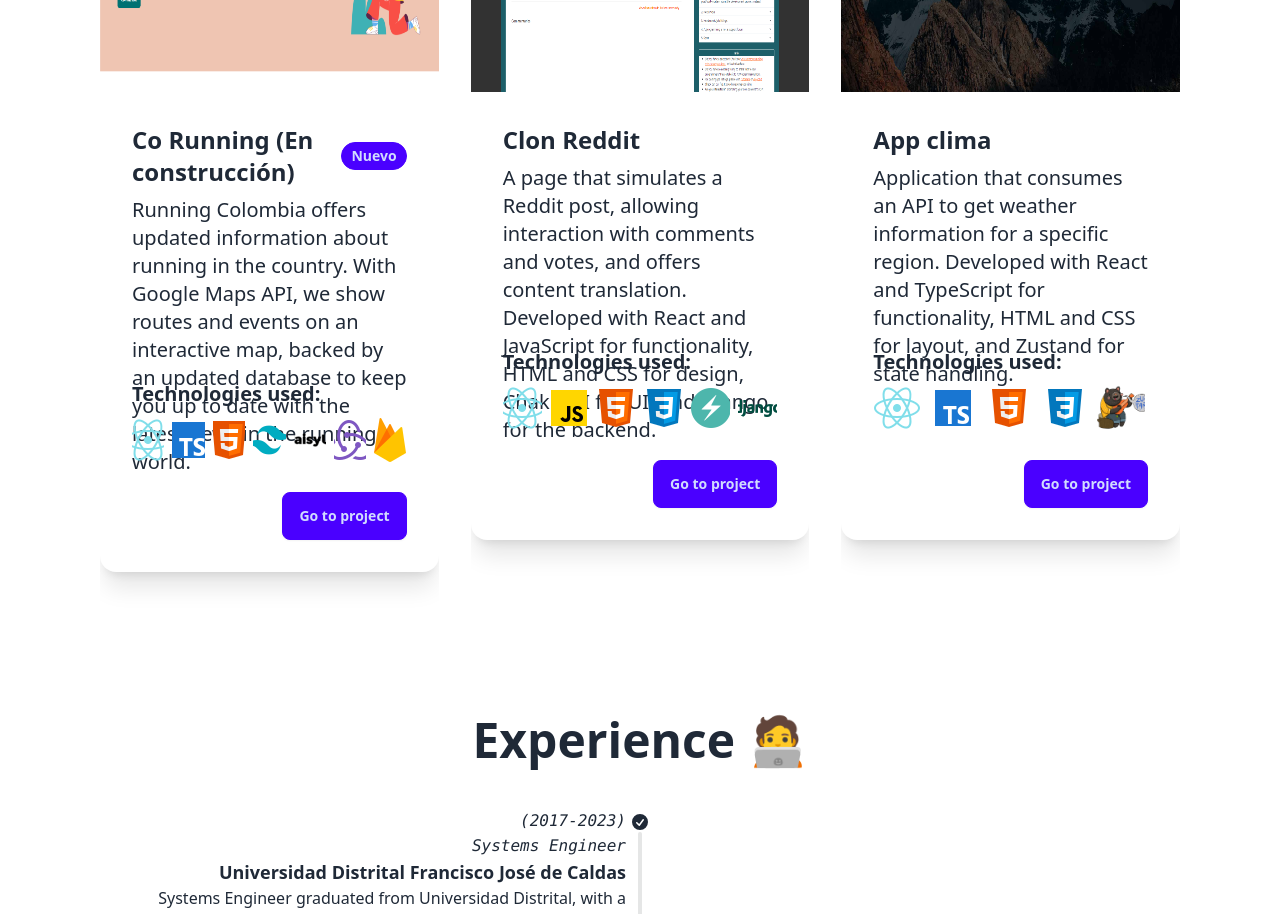
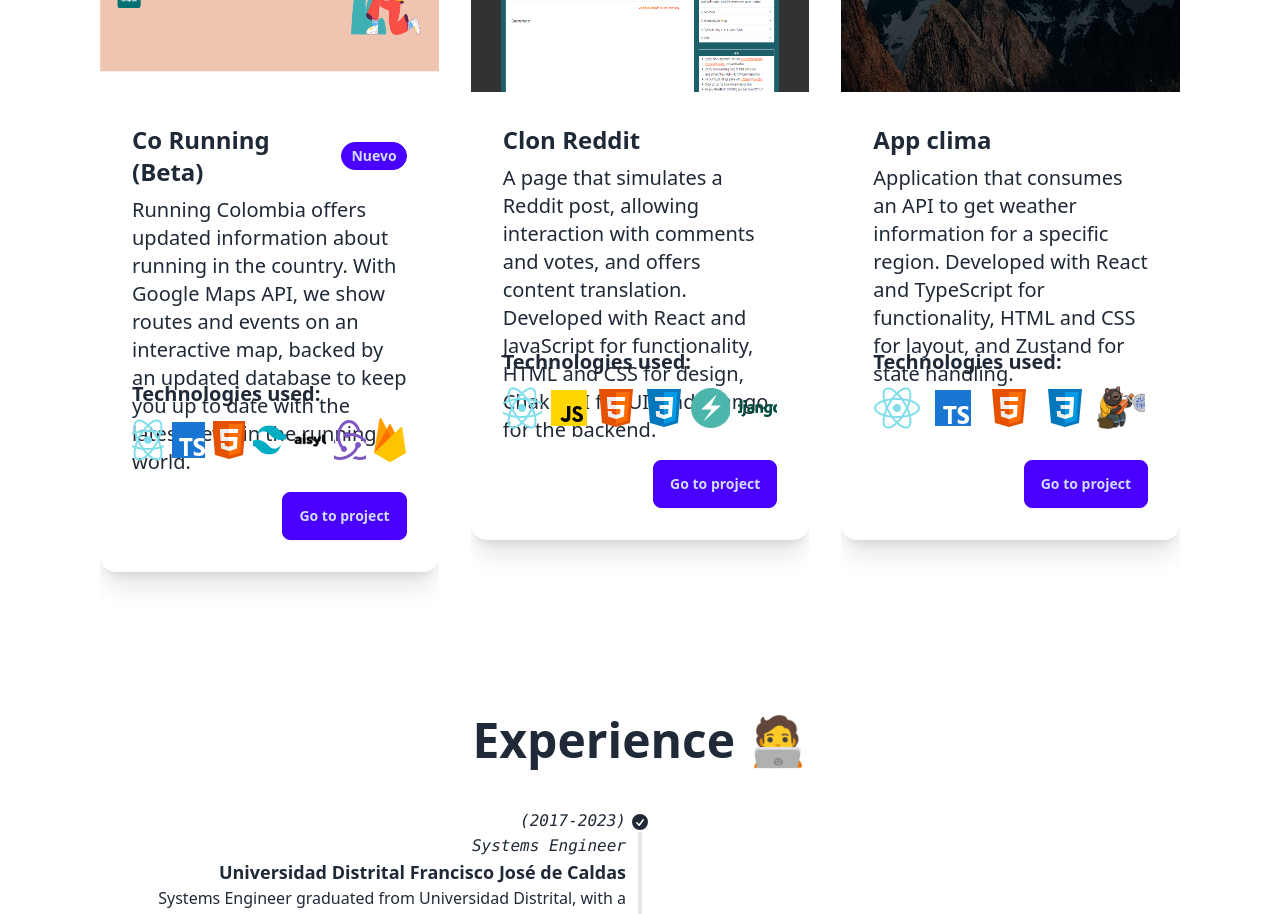
Before and after one commit to SantiagoMartinez99/PortfolioDavidMartinez, a React (Vite) app: page / in a window 1280 px wide. Shown: the part 1220-2134 px from the top of the page. Built offline with nearby package versions, Linux system fonts and the light colour scheme.

Commit message:
project name changed CoRunning db.ts

```diff
--- a/src/data/db.ts
+++ b/src/data/db.ts
@@ -11,7 +11,7 @@ import type { Project } from "../types";
 export const db: Project[] = [
   {
     id: 0,
-    name: "Co Running (En construcción)",
+    name: "Co Running (Beta)",
     image: CoRunning,
     desc: "Running Colombia ofrece información actualizada sobre running en el país. Con Google Maps API, mostramos rutas y eventos en un mapa interactivo, respaldados por una base de datos actualizada para mantenerte al tanto de las últimas novedades en el mundo runner.",
     descEng:
```
